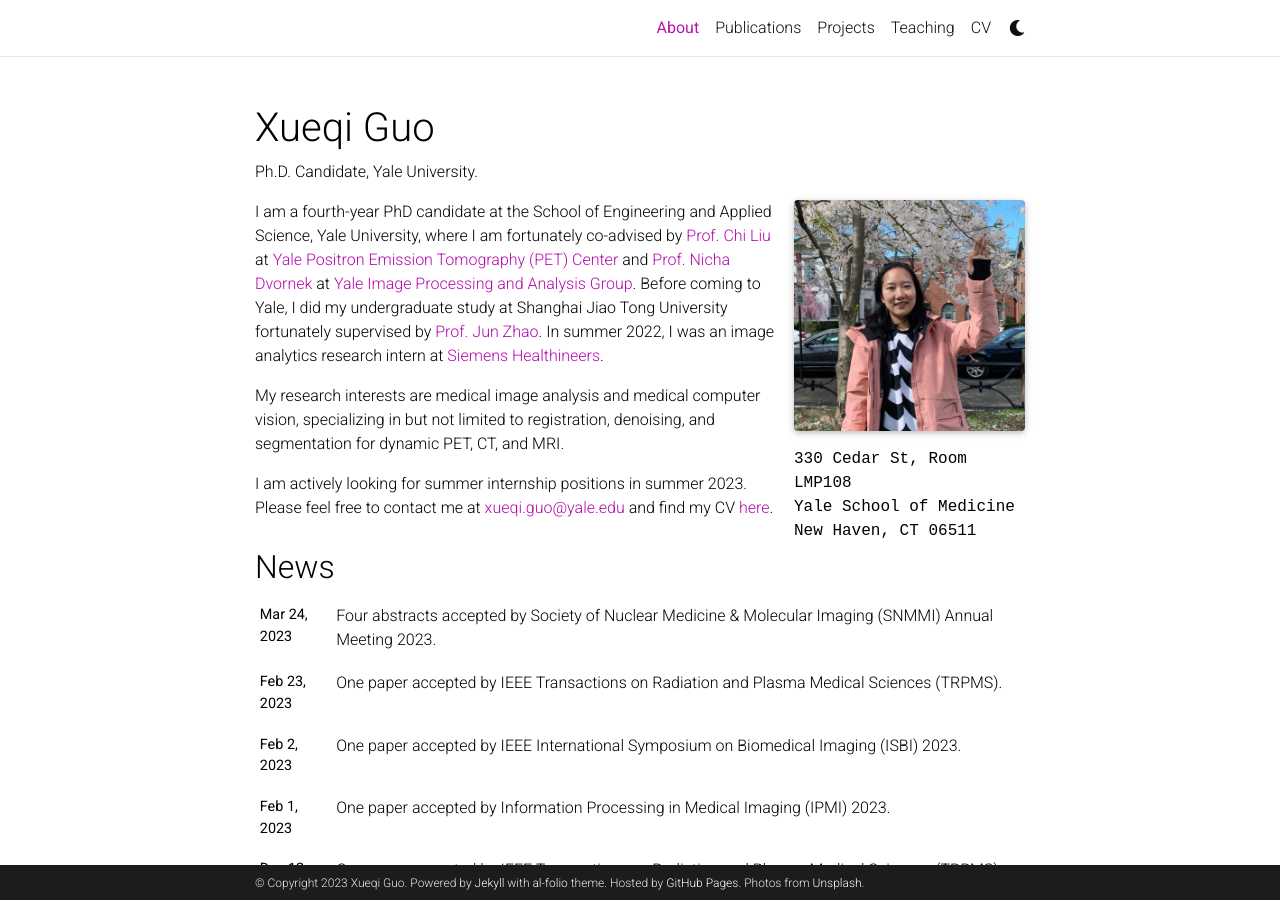
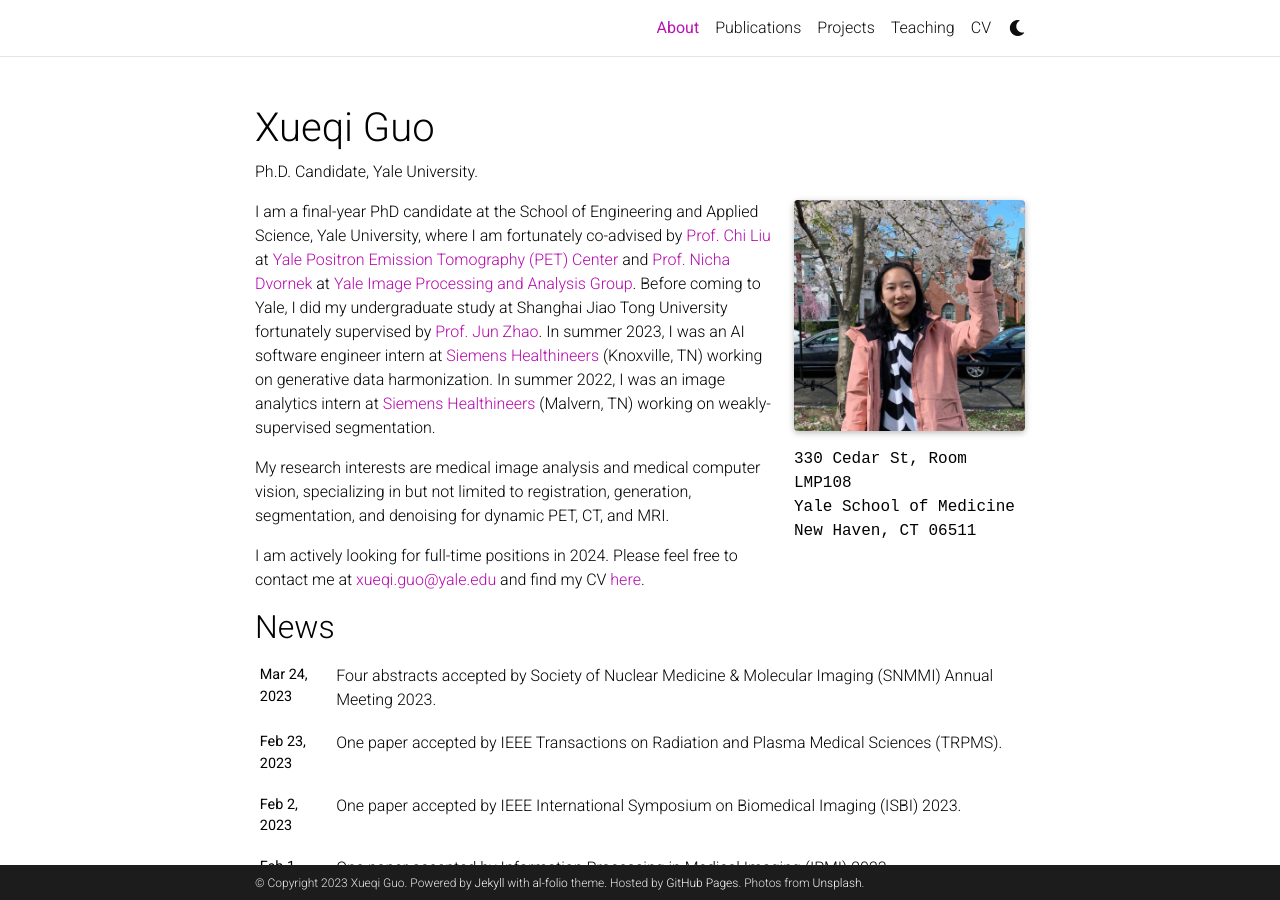
Before and after one commit to gxq1998/gxq1998.github.io, a Jekyll site: the page built from _pages/about.md, in a window 1280 px wide and 900 px high. Built offline with Jekyll 4.4.1, drawn with Linux system fonts in a browser that asks for light colours; full-size pictures stand in for the smaller copies a plugin makes; comment, search, counter and statistics services are not loaded; a style sheet for code colours, icons or effects is not loaded.

Commit message:
Update about.md

```diff
--- a/_pages/about.md
+++ b/_pages/about.md
@@ -19,8 +19,8 @@ social: true  # includes social icons at the bottom of the page
 # In summer 2018, I was an undergraduate research intern at Johns Hopkins University, fortunately under the supervision of [Prof. Web Stayman](https://www.bme.jhu.edu/people/faculty/j-webster-stayman/) and [Dr. Grace Gang](https://engineering.jhu.edu/faculty/grace-gang/) at [AIAI Lab](https://aiai.jhu.edu/).
 ---
 
-I am a fourth-year PhD candidate at the School of Engineering and Applied Science, Yale University, where I am fortunately co-advised by [Prof. Chi Liu](https://seas.yale.edu/faculty-research/faculty-directory/chi-liu) at [Yale Positron Emission Tomography (PET) Center](https://medicine.yale.edu/pet/) and [Prof. Nicha Dvornek](http://www.hellonicha.com/) at [Yale Image Processing and Analysis Group](https://medicine.yale.edu/bioimaging/ipa/people/). Before coming to Yale, I did my undergraduate study at Shanghai Jiao Tong University fortunately supervised by [Prof. Jun Zhao](https://bme.sjtu.edu.cn/En/FacultyDetail/76). In summer 2022, I was an image analytics research intern at [Siemens Healthineers](https://www.siemens-healthineers.com/).
+I am a final-year PhD candidate at the School of Engineering and Applied Science, Yale University, where I am fortunately co-advised by [Prof. Chi Liu](https://seas.yale.edu/faculty-research/faculty-directory/chi-liu) at [Yale Positron Emission Tomography (PET) Center](https://medicine.yale.edu/pet/) and [Prof. Nicha Dvornek](http://www.hellonicha.com/) at [Yale Image Processing and Analysis Group](https://medicine.yale.edu/bioimaging/ipa/people/). Before coming to Yale, I did my undergraduate study at Shanghai Jiao Tong University fortunately supervised by [Prof. Jun Zhao](https://bme.sjtu.edu.cn/En/FacultyDetail/76). In summer 2023, I was an AI software engineer intern at [Siemens Healthineers](https://www.siemens-healthineers.com/) (Knoxville, TN) working on generative data harmonization. In summer 2022, I was an image analytics intern at [Siemens Healthineers](https://www.siemens-healthineers.com/) (Malvern, TN) working on weakly-supervised segmentation.
 
-My research interests are medical image analysis and medical computer vision, specializing in but not limited to registration, denoising, and segmentation for dynamic PET, CT, and MRI.
+My research interests are medical image analysis and medical computer vision, specializing in but not limited to registration, generation, segmentation, and denoising for dynamic PET, CT, and MRI.
 
-I am actively looking for summer internship positions in summer 2023. Please feel free to contact me at [xueqi.guo@yale.edu](mailto:xueqi.guo@yale.edu) and find my CV [here](https://gxq1998.github.io/assets/pdf/CV_updated_230313.pdf).
+I am actively looking for full-time positions in 2024. Please feel free to contact me at [xueqi.guo@yale.edu](mailto:xueqi.guo@yale.edu) and find my CV [here](https://gxq1998.github.io/assets/pdf/CV_Jul23.pdf).
```
